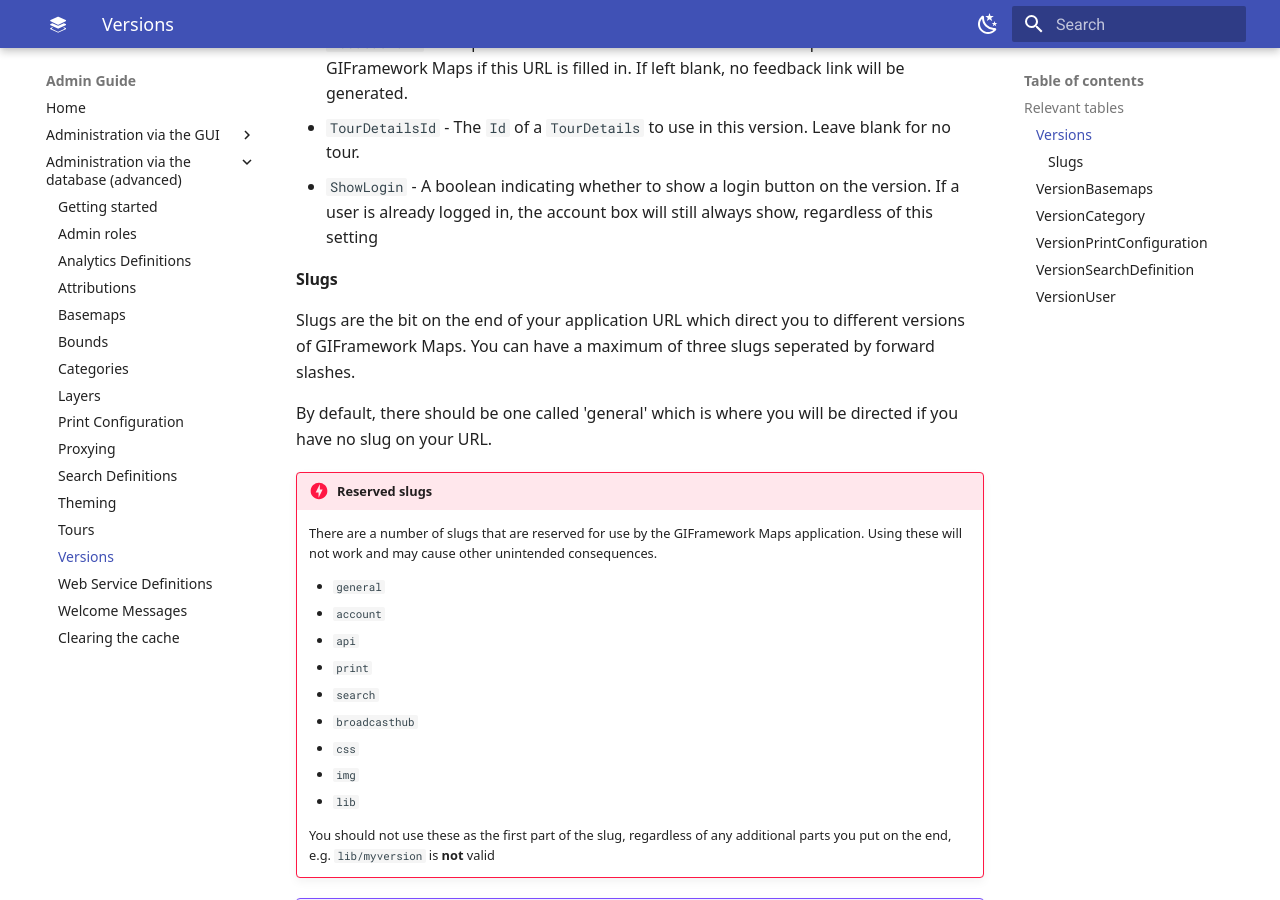
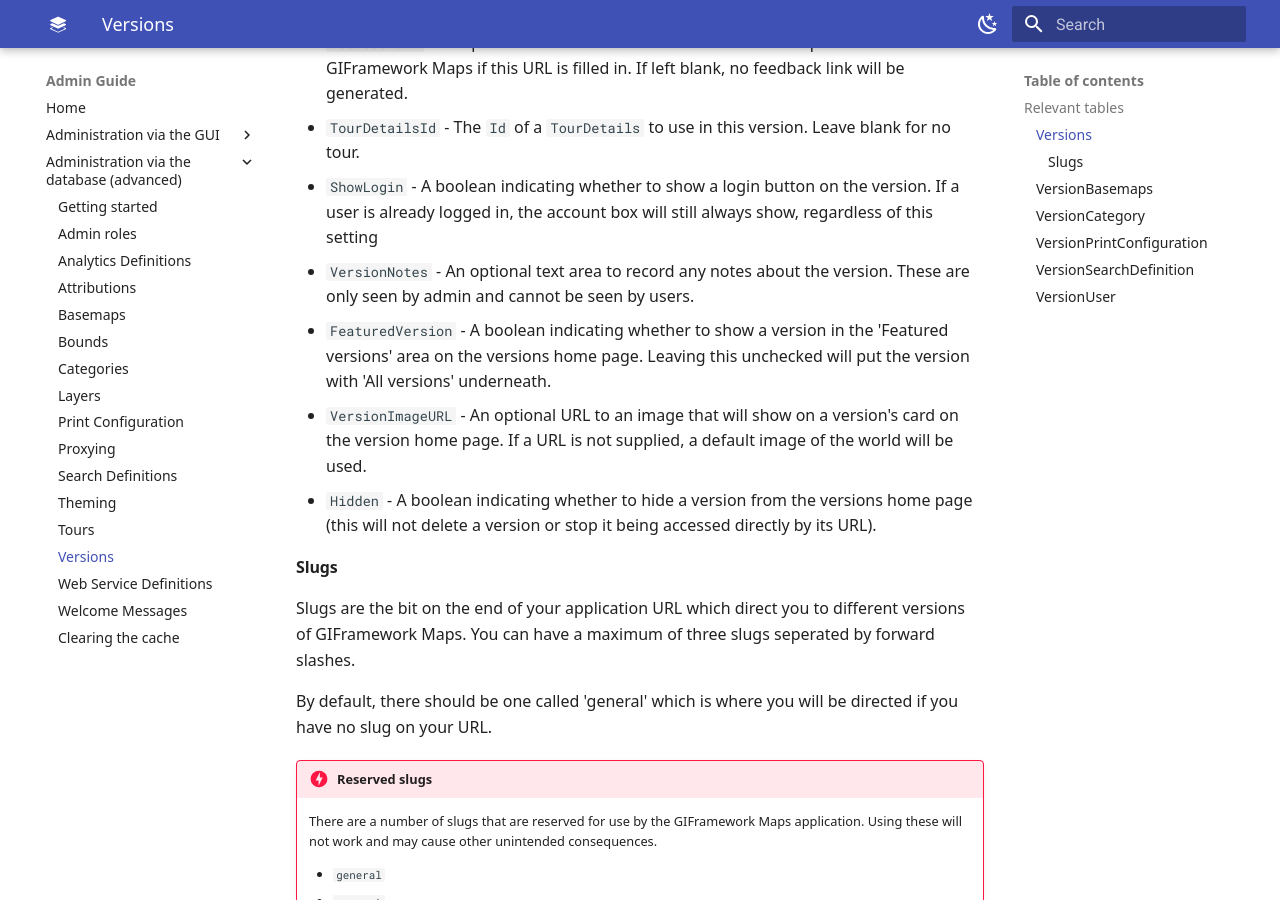
Before and after one commit to Dorset-Council-UK/GIFramework-Maps-Admin-Guide, an MkDocs documentation site: the page built from docs/db/versions.md, in a window 1280 px wide and 900 px high, scrolled down 1379 px. Built offline with MkDocs 1.6.1 and Material for MkDocs 9.7.7, drawn with Linux system fonts in a browser that asks for light colours.

Commit message:
Added new version details

```diff
--- a/docs/db/versions.md
+++ b/docs/db/versions.md
@@ -30,6 +30,10 @@ The `Versions` table contains all the basic information about a version of GIFra
 - `FeedbackURL` - An optional URL to a feedback form. A link will be put in the header of GIFramework Maps if this URL is filled in. If left blank, no feedback link will be generated.
 - `TourDetailsId` - The `Id` of a `TourDetails` to use in this version. Leave blank for no tour.
 - `ShowLogin` - A boolean indicating whether to show a login button on the version. If a user is already logged in, the account box will still always show, regardless of this setting
+- `VersionNotes` - An optional text area to record any notes about the version. These are only seen by admin and cannot be seen by users.
+- `FeaturedVersion` - A boolean indicating whether to show a version in the 'Featured versions' area on the versions home page. Leaving this unchecked will put the version with 'All versions' underneath.
+- `VersionImageURL` - An optional URL to an image that will show on a version's card on the version home page. If a URL is not supplied, a default image of the world will be used.
+- `Hidden` - A boolean indicating whether to hide a version from the versions home page (this will not delete a version or stop it being accessed directly by its URL).
 
 #### Slugs
 
```
Also changed, not shown: docs/db/web-service-definitions.md (+0 -1 lines), docs/gui/system.md (+0 -1 lines), docs/gui/versions.md (+3 -0 lines).
